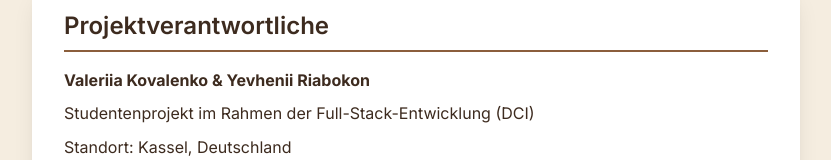
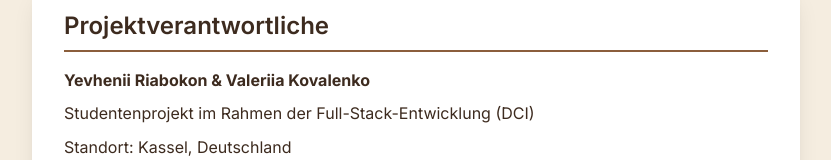
Before and after one commit to Yevhenii1951/Oma_netz_final_project_Valerija_Yevhenii, a Next.js app: page /impressum in a window 1280 px wide. Shown: the part 248-408 px from the top of the page, without its empty margins (224-1055 px from the left). Built offline with nearby package versions, Linux system fonts and the light colour scheme; a web font is replaced by a local one.

Commit message:
Korrectur mit Nahmen

```diff
--- a/src/app/impressum/page.tsx
+++ b/src/app/impressum/page.tsx
@@ -44,7 +44,7 @@ export default function ImpressumPage() {
 						</h2>
 						<div className='space-y-2 text-[#3d2b1f]'>
 							<p>
-								<strong>Valeriia Kovalenko &amp; Yevhenii Riabokon</strong>
+								<strong>Yevhenii Riabokon &amp; Valeriia Kovalenko</strong>
 							</p>
 							<p>Studentenprojekt im Rahmen der Full-Stack-Entwicklung (DCI)</p>
 							<p>Standort: Kassel, Deutschland</p>
--- /dev/null
+++ b/src/types/css.d.ts
@@ -0,0 +1 @@
+declare module '*.css'
```
